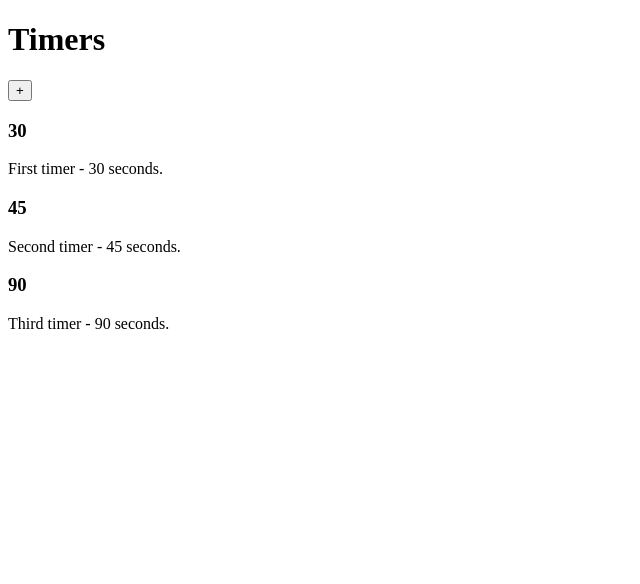
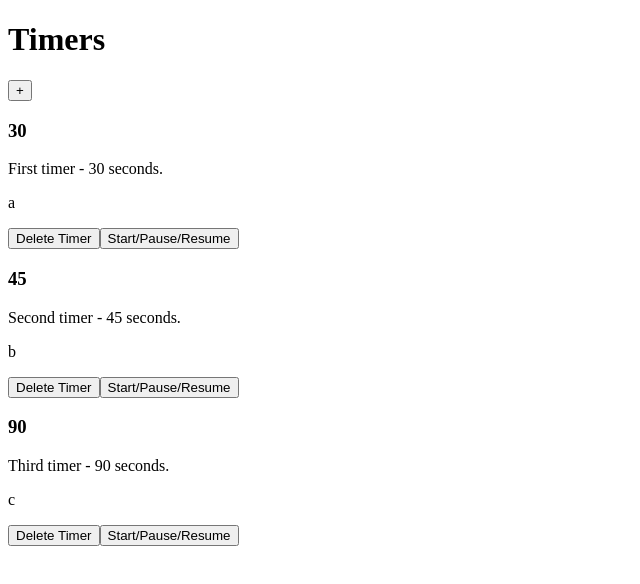
Before and after one commit to riccardopdev/countdown-timers-app, a React (Vite) app: page / in a window 1280 px wide. Shown: the top 584 px of the page, without its empty margins (0-640 px from the left). Built offline with nearby package versions, Linux system fonts and the light colour scheme.

Commit message:
Created template for TimerControls component

```diff
--- a/src/components/Timer.tsx
+++ b/src/components/Timer.tsx
@@ -1,4 +1,5 @@
 import { TimerType } from '../types/TimerType';
+import TimerControls from './TimerControls';
 import TimerDisplay from './TimerDisplay';
 
 const Timer = ({ timer }: TimerProps) => {
@@ -8,6 +9,7 @@ const Timer = ({ timer }: TimerProps) => {
       <p>
         {timer.label} - {timer.initialValue} seconds.
       </p>
+      <TimerControls timerId={timer.id} />
     </div>
   );
 };
--- /dev/null
+++ b/src/components/TimerControls.tsx
@@ -0,0 +1,15 @@
+const TimerControls = ({ timerId }: TimerControlsProps) => {
+  return (
+    <div>
+      <p>{timerId}</p>
+      <button>Delete Timer</button>
+      <button>Start/Pause/Resume</button>
+    </div>
+  );
+};
+
+type TimerControlsProps = {
+  timerId: string;
+};
+
+export default TimerControls;
```
